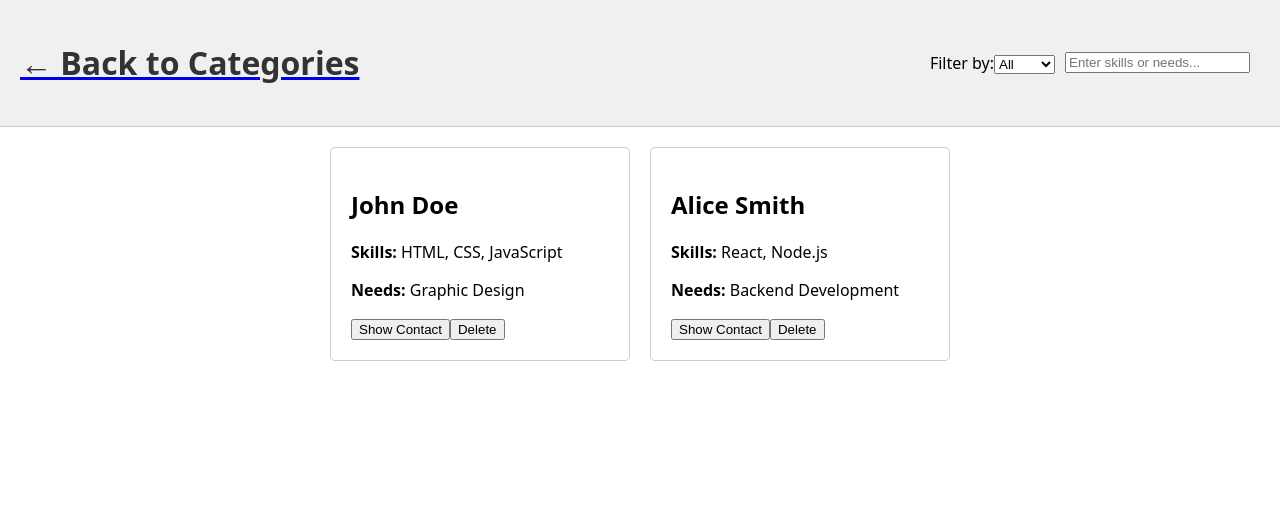
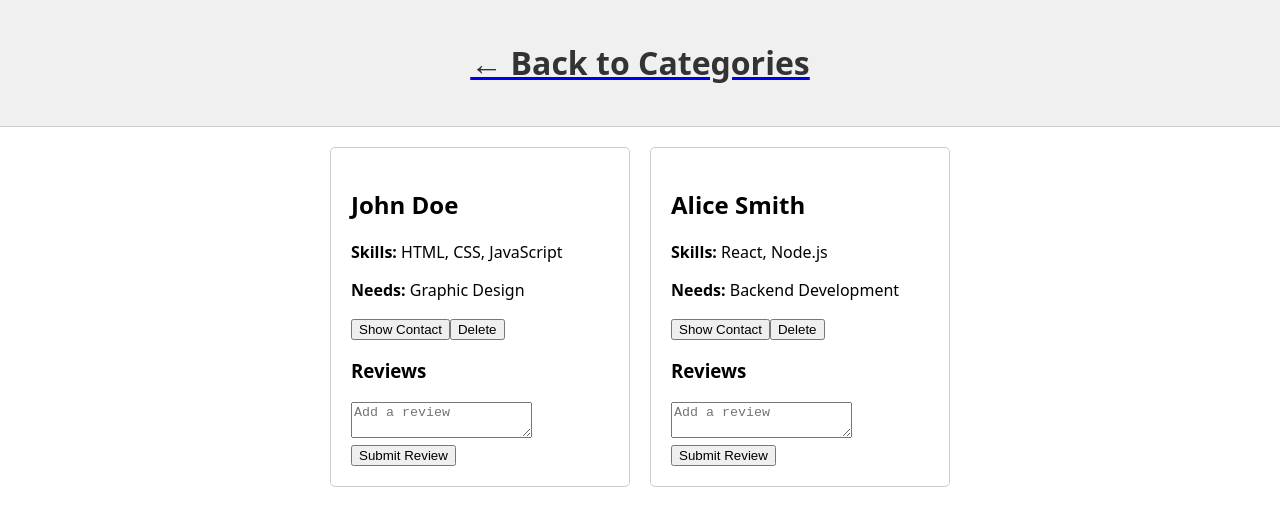
Before and after one commit to Janis1992-08/Playground-Capstone, a Next.js app: page /Categories/1 in a window 1280 px wide. Shown: the top 526 px of the page. Built offline with nearby package versions, Linux system fonts and the light colour scheme.

Commit message:
reviews button

```diff
--- a/components/ServiceCards/index.js
+++ b/components/ServiceCards/index.js
@@ -1,4 +1,4 @@
-import { useState } from "react";
+import { useState } from 'react';
 
 export default function ServiceProvider({
   id,
@@ -11,9 +11,17 @@ export default function ServiceProvider({
   onDelete
 }) {
   const [showContactInfo, setShowContactInfo] = useState(false);
+  const [reviews, setReviews] = useState([]);
+  const [newReview, setNewReview] = useState('');
 
   const toggleContactInfo = () => {
     setShowContactInfo(!showContactInfo);
+  };
+
+  const handleReviewSubmit = (event) => {
+    event.preventDefault();
+    setReviews([...reviews, newReview]);
+    setNewReview('');
   };
 
   return (
@@ -33,6 +41,21 @@ export default function ServiceProvider({
         {showContactInfo ? "Hide Contact" : "Show Contact"}
       </button>
       <button onClick={() => onDelete(id)}>Delete</button>
+
+      <div className="reviews">
+        <h3>Reviews</h3>
+        {reviews.map((review, index) => (
+          <p key={index}>{review}</p>
+        ))}
+        <form onSubmit={handleReviewSubmit}>
+          <textarea
+            value={newReview}
+            onChange={(e) => setNewReview(e.target.value)}
+            placeholder="Add a review"
+          />
+          <button type="submit">Submit Review</button>
+        </form>
+      </div>
     </div>
   );
 }
--- a/pages/Categories/[id].js
+++ b/pages/Categories/[id].js
@@ -1,7 +1,7 @@
 import { useState, useEffect } from "react";
 import { useRouter } from "next/router";
 import Link from "next/link";
-import ServiceProvider from "../../components/ServiceCards"; // تأكد من صحة المسار
+import ServiceProvider from "@/components/ServiceCards"; // تأكد من صحة المسار
 import styled from "styled-components";
 import { categories } from "@/lib/data.js";
 
@@ -41,31 +41,10 @@ const Card = styled.div`
   }
 `;
 
-const HeaderWrapper = styled.div`
-  display: flex;
-  justify-content: space-between;
-  align-items: center;
-`;
-
-const FilterControls = styled.div`
-  display: flex;
-  align-items: center;
-`;
-
-const FilterLabel = styled.label`
-  margin-right: 10px;
-`;
-
-const FilterInput = styled.input`
-  margin-right: 10px;
-`;
-
 const SubcategoryPage = () => {
   const router = useRouter();
   const { id } = router.query;
   const [providers, setProviders] = useState([]);
-  const [filterType, setFilterType] = useState("all");
-  const [filterValue, setFilterValue] = useState("");
 
   useEffect(() => {
     const foundSubcategory = categories
@@ -81,54 +60,17 @@ const SubcategoryPage = () => {
     setProviders((prevProviders) => prevProviders.filter(provider => provider.id !== providerId));
   };
 
-  const filteredProviders = providers.filter((provider) => {
-    if (filterType === "all") {
-      return (
-        provider.skills.toLowerCase().includes(filterValue.toLowerCase()) ||
-        provider.needs.toLowerCase().includes(filterValue.toLowerCase())
-      );
-    }
-    return provider[filterType]
-      .toLowerCase()
-      .includes(filterValue.toLowerCase());
-  });
-
   return (
     <>
       <Header>
-        <HeaderWrapper>
-          <Link href="/">
-            <BackLink> &larr; Back to Categories</BackLink>
-          </Link>
-          <FilterControls>
-            <FilterLabel>
-              Filter by:
-              <select
-                value={filterType}
-                onChange={(e) => setFilterType(e.target.value)}
-              >
-                <option value="all">All</option>
-                <option value="skills">Skills</option>
-                <option value="needs">Needs</option>
-              </select>
-            </FilterLabel>
-            <FilterInput
-              type="text"
-              placeholder={`Enter ${
-                filterType === "all"
-                  ? "skills or needs"
-                  : filterType.toLowerCase()
-              }...`}
-              value={filterValue}
-              onChange={(e) => setFilterValue(e.target.value)}
-            />
-          </FilterControls>
-        </HeaderWrapper>
+        <Link href="/">
+          <BackLink> &larr; Back to Categories</BackLink>
+        </Link>
       </Header>
 
       <main>
         <CardWrapper>
-          {filteredProviders.map((provider) => (
+          {providers.map((provider) => (
             <Card key={provider.id}>
               <ServiceProvider
                 id={provider.id}
--- a/pages/index.js
+++ b/pages/index.js
@@ -2,6 +2,7 @@ import React, { useState } from "react";
 import Link from "next/link";
 import { categories } from "@/lib/data";
 import styled from "styled-components";
+import ServiceProvider from "@/components/ServiceCards";
 
 const buttonStyle = {
   backgroundColor: "#3498db",
```
